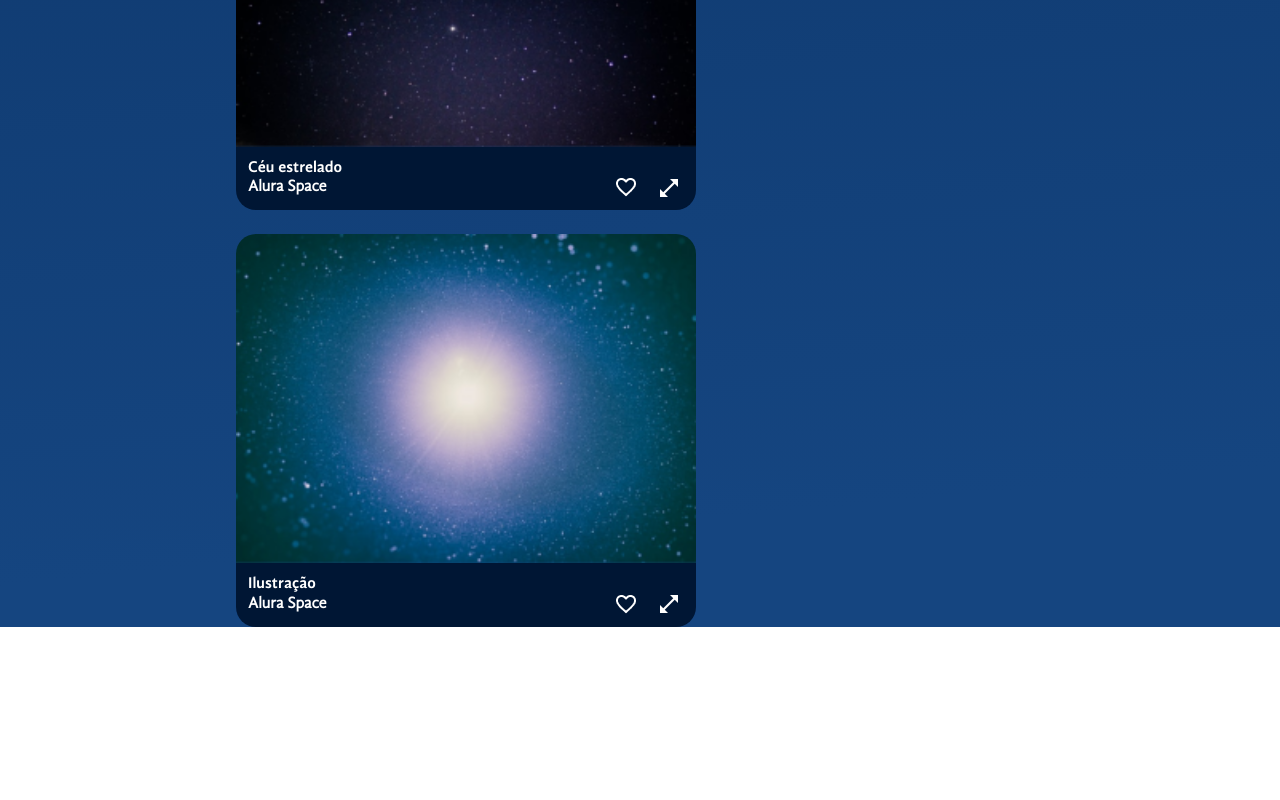
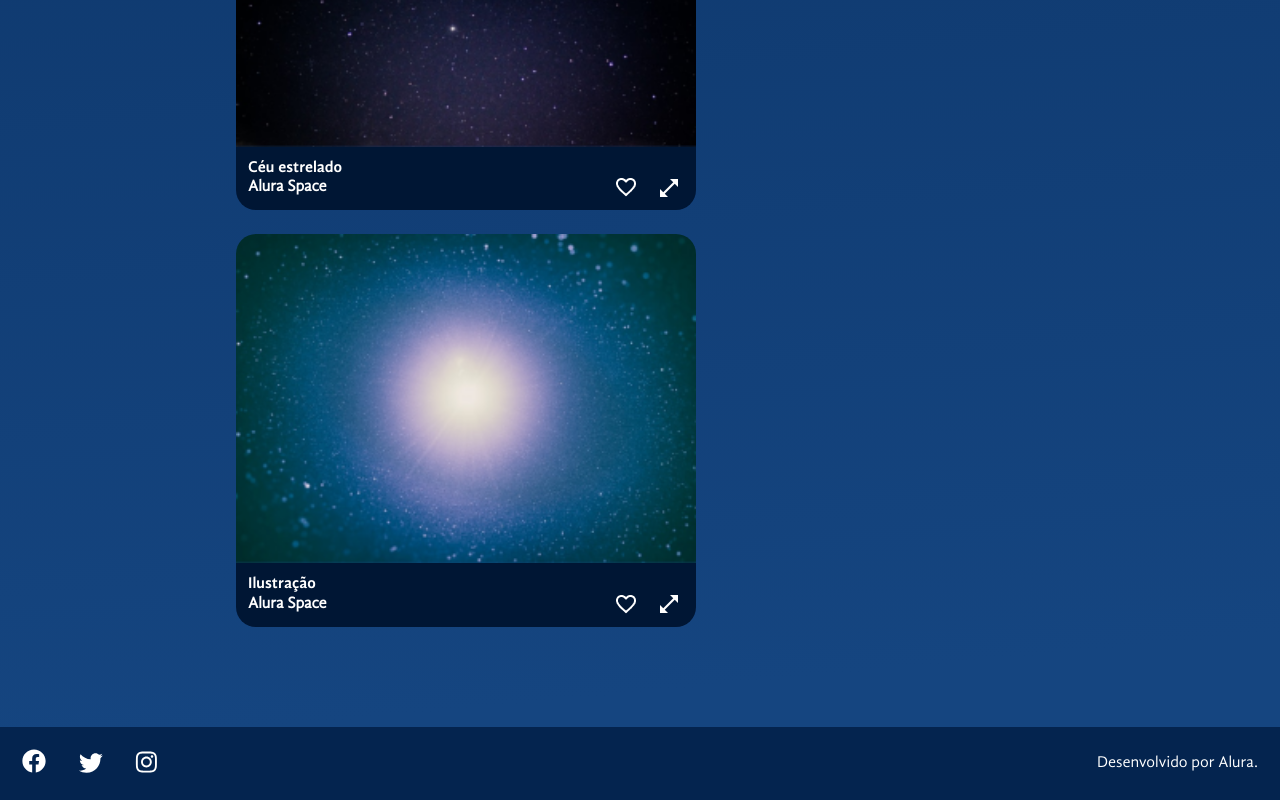
Before and after one commit to resianlucas/alura-space-app, a React (Vite) app: page / in a window 1280 px wide. Shown: the part 4235-5035 px from the top of the page. Before the commit the page ends 4862 px from the top, so only its background shows below. Built offline with nearby package versions, Linux system fonts and the light colour scheme.

Commit message:
finalizando projeto

```diff
--- a/src/App.jsx
+++ b/src/App.jsx
@@ -9,6 +9,7 @@ import Galeria from "./componentes/Galeria"
 import fotos from './fotos.json'
 import { useState } from "react"
 import ModalZoom from "./componentes/ModalZoom"
+import Rodape from "./componentes/Rodape"
 
 const FundoGradiente = styled.div`
   background: linear-gradient(174.61deg, #041833 4.16%, #04244F 48%, #154580 96.76%);
@@ -46,6 +47,23 @@ function App() {
   const [fotosDaGaleria, setFotosDaGaleria] = useState(fotos);
   const [fotoSelecionada, setFotoSelecionada] = useState(null)
 
+  const aoAlternarFavorito = (foto) => {
+
+    if (foto.id === fotoSelecionada?.id) {
+      setFotoSelecionada({
+        ...fotoSelecionada,
+        favorita: !fotoSelecionada.favorita
+      })
+    }
+
+    setFotosDaGaleria(fotosDaGaleria.map(fotoDaGaleria =>{
+      return {
+        ...fotoDaGaleria,
+        favorita: fotoDaGaleria.id === foto.id ? !foto.favorita : fotoDaGaleria.favorita
+      }
+    }))
+  }
+
   return (
     <FundoGradiente>
       <EstilosGlobais />
@@ -57,14 +75,19 @@ function App() {
             <Banner
               backgroundImage={imagemBanner}
               titulo='A galeria mais completa de fotos do espaço!' />
-            <Galeria aoFotoSelecionada={foto => setFotoSelecionada(foto)} fotos={fotosDaGaleria} />
+            <Galeria
+              aoAlternarFavorito={aoAlternarFavorito}
+              aoFotoSelecionada={foto => setFotoSelecionada(foto)}
+              fotos={fotosDaGaleria} />
           </ConteudoGaleria>
         </MainContainer>
       </AppContainer>
       <ModalZoom
+        aoAlternarFavorito={aoAlternarFavorito}
         foto={fotoSelecionada}
         aoFechar={() => setFotoSelecionada(null)}
       />
+      <Rodape />
     </FundoGradiente>
   )
 }
--- a/src/componentes/Galeria/Imagem/index.jsx
+++ b/src/componentes/Galeria/Imagem/index.jsx
@@ -36,15 +36,18 @@ const Rodape = styled.footer`
     align-items: center;
 `
 
-const Imagem = ({ aoZoomSelecionado, foto, expandida = false }) => {
+const Imagem = ({ aoZoomSelecionado, foto, expandida = false, aoAlternarFavorito }) => {
+
+    const IconeFavorito = foto.favorita ? '/icons/favorito-ativo.png' : '/icons/favorito.png'
+
     return (<Figure $expandida={expandida} id={`foto-${foto.id}`}>
         <img src={foto.path} alt={foto.alt} />
         <figcaption>
             <h3>{foto.titulo}</h3>
             <Rodape>
                 <h4>{foto.fonte}</h4>
-                <BotaoIcone>
-                    <img src="/icons/favorito.png" alt="Icone de favorito" />
+                <BotaoIcone onClick={() => aoAlternarFavorito(foto)}>
+                    <img src={IconeFavorito} alt="Icone de favorito" />
                 </BotaoIcone>
                 {!expandida && <BotaoIcone aria-hidden={expandida} onClick={() => aoZoomSelecionado(foto)}>
                     <img src="/icons/expandir.png" alt="Icone de expandir" />
--- a/src/componentes/Galeria/Populares/index.jsx
+++ b/src/componentes/Galeria/Populares/index.jsx
@@ -33,7 +33,7 @@ const Populares = () => {
         <section>
             <Titulo $alinhamento="center">Populares</Titulo>
             <ColunaFotos>
-                {fotos.map(foto => <Imagem src={foto.path} alt={foto.alt} id={foto.id}/>)}
+                {fotos.map(foto => <Imagem src={foto.path} alt={foto.alt} key={foto.id}/>)}
             </ColunaFotos>
             <Botao>Ver Mais</Botao>
 
--- a/src/componentes/Galeria/index.jsx
+++ b/src/componentes/Galeria/index.jsx
@@ -20,7 +20,7 @@ const ImagensContainer = styled.section`
     gap: 24px;
 `
 
-const Galeria = ({ aoFotoSelecionada, fotos = [] }) => {
+const Galeria = ({ aoFotoSelecionada, fotos = [], aoAlternarFavorito }) => {
     return (
         <>
             <Tags />
@@ -29,6 +29,7 @@ const Galeria = ({ aoFotoSelecionada, fotos = [] }) => {
                     <Titulo>Navegue pela galeria</Titulo>
                     <ImagensContainer>
                         {fotos.map(foto => <Imagem
+                            aoAlternarFavorito={aoAlternarFavorito}
                             aoZoomSelecionado={aoFotoSelecionada}
                             key={foto.id}
                             foto={foto} />)
--- a/src/componentes/ModalZoom/index.jsx
+++ b/src/componentes/ModalZoom/index.jsx
@@ -28,14 +28,14 @@ const DialogEstilizado =styled.dialog`
     }
 `
 
-const ModalZoom = ({ foto, aoFechar }) => {
+const ModalZoom = ({ foto, aoFechar, aoAlternarFavorito }) => {
     return (
         <>
             {foto &&
                 <>
                     <Overlay />
                     <DialogEstilizado open={!!foto} onClose={aoFechar}>
-                        <Imagem foto={foto} expandida={true} />
+                        <Imagem foto={foto} expandida={true} aoAlternarFavorito={aoAlternarFavorito} />
                         <form method="dialog">
                             <BotaoIcone formMethod="dialog">
                                 <img src="/icons/fechar.png" alt="icone de fechar" />
--- /dev/null
+++ b/src/componentes/Rodape/index.jsx
@@ -0,0 +1,55 @@
+import { styled } from 'styled-components';
+
+const RodapeEstilizado = styled.footer`
+    display: flex;
+    justify-content: space-between;
+    align-items: center;
+    width: 100%;
+    margin-top: 100px;
+    background-color: #04244F;
+    padding: 22px;
+    box-sizing: border-box;
+`;
+
+const IconeContainer = styled.ul`
+    margin: 0;
+    padding: 0;
+    list-style: none;
+    li {
+        display: inline-block;
+        margin-right: 32px;
+    }
+`;
+
+const RodapeTexto = styled.p`
+    font-size: 16px;
+    color: white;
+    margin: 0;
+`;
+
+function Rodape() {
+    return (
+        <RodapeEstilizado>
+            <IconeContainer>
+                <li>
+                    <a href="#">
+                        <img src="/images/sociais/facebook.svg" alt="" />
+                    </a>
+                </li>
+                <li>
+                    <a href="#">
+                        <img src="/images/sociais/twitter.svg" alt="" />
+                    </a>
+                </li>
+                <li>
+                    <a href="#">
+                        <img src="/images/sociais/instagram.svg" alt="" />
+                    </a>
+                </li>
+            </IconeContainer>
+            <RodapeTexto>Desenvolvido por Alura.</RodapeTexto>
+        </RodapeEstilizado>
+    );
+}
+
+export default Rodape;
```
